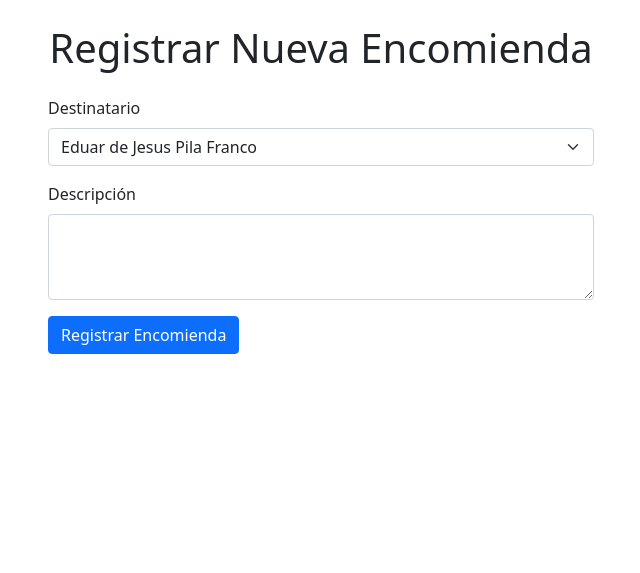
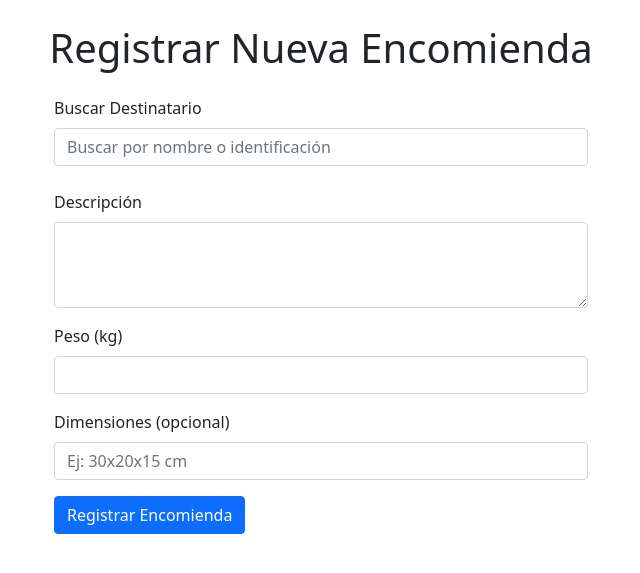
Before and after one commit to eduar27-ad/encomiendas, a Flask app: page /encomienda in a window 1280 px wide. Shown: the part 56-629 px from the top of the page, without its empty margins (319-959 px from the left). Run offline with Flask 3, Linux system fonts and the light colour scheme; data comes from the database, SQL or seed files in the repository; both versions use the stored data as it was after the commit.

Commit message:
nueva encomienda parcial

```diff
--- a/app.py
+++ b/app.py
@@ -21,6 +21,27 @@ def index():
     estacionamientos = conn.execute('SELECT * FROM garajes').fetchall()
     conn.close()
     return render_template('index.html', estacionamientos=estacionamientos)
+
+@app.route('/buscar_destinatario')
+def buscar_destinatario():
+    query = request.args.get('query', '')
+    if len(query) < 3:
+        return jsonify([])
+
+    conn = get_db_connection()
+    usuarios = conn.execute('''
+        SELECT id, username, identificacion
+        FROM usuarios
+        WHERE username LIKE ? OR identificacion LIKE ?
+        LIMIT 10
+    ''', (f'%{query}%', f'%{query}%')).fetchall()
+    conn.close()
+
+    return jsonify([{
+        'id': usuario['id'],
+        'username': usuario['username'],
+        'identificacion': usuario['identificacion']
+    } for usuario in usuarios])
 
 @app.route('/consultar_encomienda', methods=['POST'])
 def consultar_encomienda():
@@ -156,19 +177,39 @@ def encomienda():
     if request.method == 'POST':
         destinatario_id = request.form['destinatario_id']
         descripcion = request.form['descripcion']
+        peso = request.form['peso']
+        dimensiones = request.form.get('dimensiones', '')  # Campo opcional
+        fecha_llegada = datetime.now().strftime("%Y-%m-%d %H:%M:%S")
+
         conn = get_db_connection()
         try:
-            conn.execute('INSERT INTO encomiendas (destinatario_id, descripcion) VALUES (?, ?)',
-                         (destinatario_id, descripcion))
+            # Insertar la nueva encomienda
+            cursor = conn.execute('''
+                INSERT INTO encomiendas (destinatario_id, descripcion, peso, dimensiones, fecha)
+                VALUES (?, ?, ?, ?, ?)
+            ''', (destinatario_id, descripcion, peso, dimensiones, fecha_llegada))
+
+            # Obtener el nombre del destinatario
+            destinatario = conn.execute('SELECT username FROM usuarios WHERE id = ?', (destinatario_id,)).fetchone()
+
             conn.commit()
-            flash('Encomienda registrada exitosamente')
-            return redirect(url_for('dashboard'))
+
+            return jsonify({
+                'success': True,
+                'message': 'Encomienda registrada exitosamente',
+                'destinatario': destinatario['username'],
+                'descripcion': descripcion,
+                'fecha': fecha_llegada
+            })
         except sqlite3.Error as e:
-            flash(f'Error al registrar la encomienda: {str(e)}')
+            conn.rollback()
+            return jsonify({'success': False, 'message': f'Error al registrar la encomienda: {str(e)}'})
         finally:
             conn.close()
+
+    # Si es una solicitud GET, obtener la lista de usuarios para el formulario
     conn = get_db_connection()
-    usuarios = conn.execute('SELECT id, username FROM usuarios').fetchall()
+    usuarios = conn.execute('SELECT id, username, identificacion FROM usuarios').fetchall()
     conn.close()
     return render_template('encomienda.html', usuarios=usuarios)
 
--- a/templates/encomienda.html
+++ b/templates/encomienda.html
@@ -1,23 +1,133 @@
 {% extends "base.html" %}
 {% block content %}
+<div class="container">
     <h1 class="text-center mb-4">Registrar Nueva Encomienda</h1>
+
     <div class="row">
         <div class="col-md-6 offset-md-3">
-        <form method="post">
+            <form id="encomiendaForm" method="POST">
                 <div class="mb-3">
-                <label for="destinatario_id" class="form-label">Destinatario</label>
-                <select class="form-select" id="destinatario_id" name="destinatario_id" required>
-                    {% for usuario in usuarios %}
-                    <option value="{{ usuario['id'] }}">{{ usuario['username'] }}</option>
-                    {% endfor %}
-                </select>
+                    <label for="destinatario_busqueda" class="form-label">Buscar Destinatario</label>
+                    <input type="text" class="form-control" id="destinatario_busqueda" placeholder="Buscar por nombre o identificación">
+                    <div id="resultados_busqueda" class="list-group mt-2"></div>
+                </div>
+                <input type="hidden" id="destinatario_id" name="destinatario_id" required>
+                <div id="destinatario_seleccionado" class="mb-3 d-none">
+                    <strong>Destinatario seleccionado:</strong> <span id="nombre_destinatario"></span>
                 </div>
                 <div class="mb-3">
                     <label for="descripcion" class="form-label">Descripción</label>
                     <textarea class="form-control" id="descripcion" name="descripcion" rows="3" required></textarea>
                 </div>
+                <div class="mb-3">
+                    <label for="peso" class="form-label">Peso (kg)</label>
+                    <input type="number" class="form-control" id="peso" name="peso" step="0.01" min="0" required>
+                </div>
+                <div class="mb-3">
+                    <label for="dimensiones" class="form-label">Dimensiones (opcional)</label>
+                    <input type="text" class="form-control" id="dimensiones" name="dimensiones" placeholder="Ej: 30x20x15 cm">
+                </div>
                 <button type="submit" class="btn btn-primary">Registrar Encomienda</button>
             </form>
         </div>
     </div>
+</div>
+
+<!-- Modal de confirmación (sin cambios) -->
+<div class="modal fade" id="confirmacionModal" tabindex="-1" aria-labelledby="confirmacionModalLabel" aria-hidden="true">
+    <div class="modal-dialog">
+        <div class="modal-content">
+            <div class="modal-header">
+                <h5 class="modal-title" id="confirmacionModalLabel">Encomienda Registrada</h5>
+                <button type="button" class="btn-close" data-bs-dismiss="modal" aria-label="Close"></button>
+            </div>
+            <div class="modal-body">
+                <p>La encomienda ha sido registrada exitosamente.</p>
+                <p><strong>Destinatario:</strong> <span id="modalDestinatario"></span></p>
+                <p><strong>Descripción:</strong> <span id="modalDescripcion"></span></p>
+                <p><strong>Fecha de llegada:</strong> <span id="modalFecha"></span></p>
+            </div>
+            <div class="modal-footer">
+                <button type="button" class="btn btn-secondary" data-bs-dismiss="modal">Cerrar</button>
+            </div>
+        </div>
+    </div>
+</div>
 {% endblock %}
+
+{% block extra_js %}
+<script>
+document.addEventListener('DOMContentLoaded', function() {
+    const busquedaInput = document.getElementById('destinatario_busqueda');
+    const resultadosBusqueda = document.getElementById('resultados_busqueda');
+    const destinatarioIdInput = document.getElementById('destinatario_id');
+    const destinatarioSeleccionado = document.getElementById('destinatario_seleccionado');
+    const nombreDestinatario = document.getElementById('nombre_destinatario');
+
+    busquedaInput.addEventListener('input', function() {
+        if (this.value.length < 3) {
+            resultadosBusqueda.innerHTML = '';
+            return;
+        }
+
+        fetch(`/buscar_destinatario?query=${this.value}`)
+            .then(response => response.json())
+            .then(data => {
+                resultadosBusqueda.innerHTML = '';
+                data.forEach(usuario => {
+                    const item = document.createElement('a');
+                    item.href = '#';
+                    item.className = 'list-group-item list-group-item-action';
+                    item.textContent = `${usuario.username} (${usuario.identificacion})`;
+                    item.addEventListener('click', function(e) {
+                        e.preventDefault();
+                        destinatarioIdInput.value = usuario.id;
+                        busquedaInput.value = '';
+                        resultadosBusqueda.innerHTML = '';
+                        destinatarioSeleccionado.classList.remove('d-none');
+                        nombreDestinatario.textContent = `${usuario.username} (${usuario.identificacion})`;
+                    });
+                    resultadosBusqueda.appendChild(item);
+                });
+            })
+            .catch(error => console.error('Error:', error));
+    });
+
+    const form = document.getElementById('encomiendaForm');
+    form.addEventListener('submit', function(event) {
+        event.preventDefault();
+
+        if (!destinatarioIdInput.value) {
+            alert('Por favor, seleccione un destinatario.');
+            return;
+        }
+
+        const formData = new FormData(this);
+
+        fetch('/encomienda', {
+            method: 'POST',
+            body: formData
+        })
+        .then(response => response.json())
+        .then(data => {
+            if (data.success) {
+                document.getElementById('modalDestinatario').textContent = data.destinatario;
+                document.getElementById('modalDescripcion').textContent = data.descripcion;
+                document.getElementById('modalFecha').textContent = data.fecha;
+
+                new bootstrap.Modal(document.getElementById('confirmacionModal')).show();
+
+                form.reset();
+                destinatarioSeleccionado.classList.add('d-none');
+            } else {
+                alert(data.message || 'Hubo un error al registrar la encomienda.');
+            }
+        })
+        .catch(error => {
+            console.error('Error:', error);
+            alert('Hubo un error al procesar la solicitud. Por favor, intente de nuevo más tarde.');
+        });
+    });
+});
+</script>
+{% endblock %}
```
Also changed, not shown: init_db.py (+9 -4 lines), schema.sql (+7 -5 lines), database.db. Lines whose indentation alone changed are shown as unchanged.
